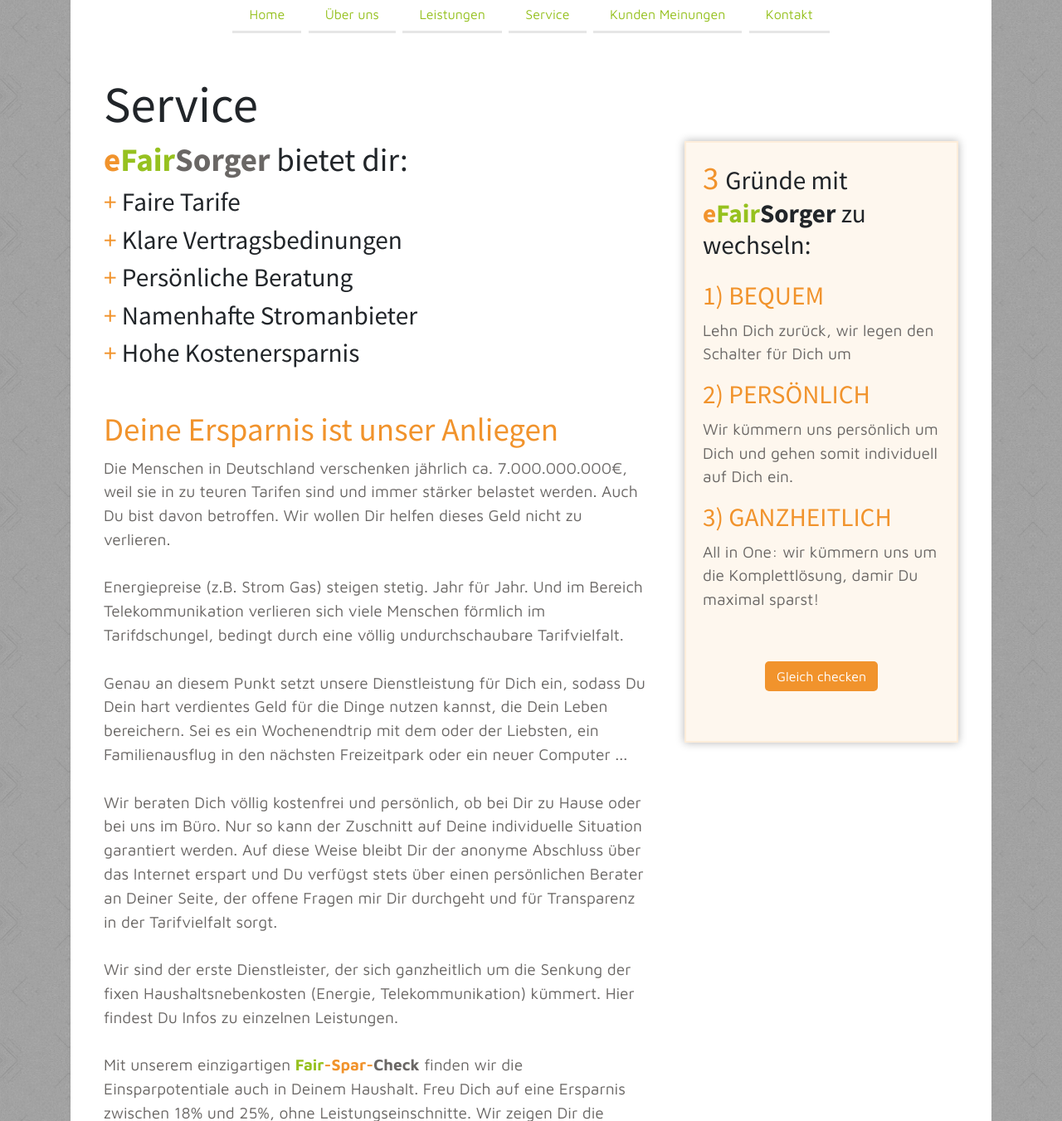
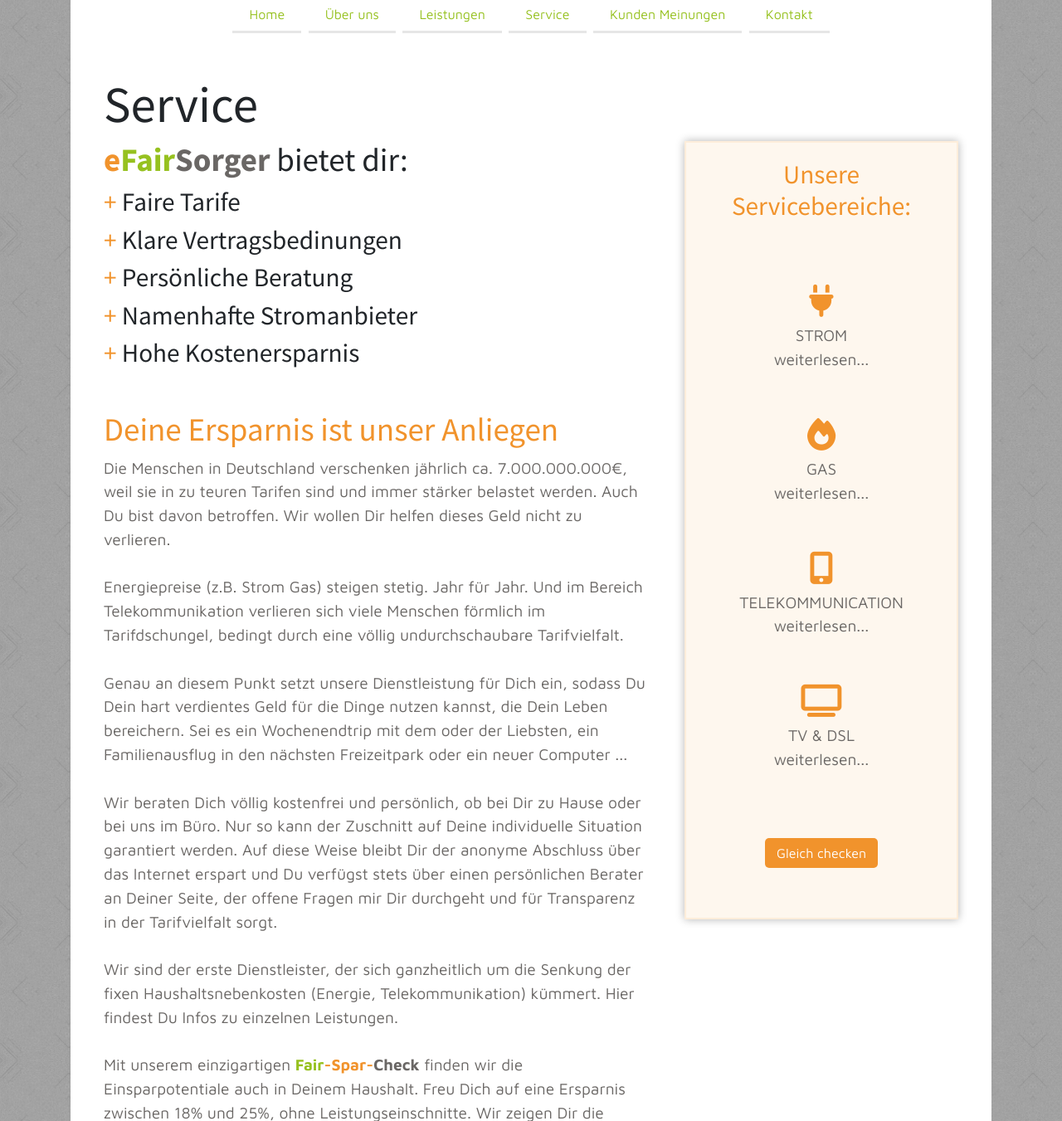
Before and after one commit to eFairSorger-GbR/efairsorger_homepage, a PHP site: page /service.html in a window 1280 px wide. Shown: the part 216-1567 px from the top of the page at 83% size. Run offline with PHP 8.4, Linux system fonts and the light colour scheme; some libraries are stand-ins or nearby versions.

Commit message:
FEAT: service sidebar done

```diff
--- a/assets/stylesheets/css/config/basic-styles.css
+++ b/assets/stylesheets/css/config/basic-styles.css
@@ -21,3 +21,8 @@
   margin: 0 0 20px 0;
   border: 3px solid #e6e6e6;
   box-shadow: rgba(0, 0, 0, 0.298039) 0pt 0px 5px; }
+
+.hover-opacity {
+  padding: 20px 0 !important; }
+  .hover-opacity:hover {
+    opacity: 0.6; }
--- a/assets/stylesheets/css/style.css
+++ b/assets/stylesheets/css/style.css
@@ -114,6 +114,11 @@
   margin: 0 0 20px 0;
   border: 3px solid #e6e6e6;
   box-shadow: rgba(0, 0, 0, 0.298039) 0pt 0px 5px; }
+
+.hover-opacity {
+  padding: 20px 0 !important; }
+  .hover-opacity:hover {
+    opacity: 0.6; }
 
 #current {
   transition: border 3px solid #F1932C; }
--- a/assets/stylesheets/scss/config/basic-styles.scss
+++ b/assets/stylesheets/scss/config/basic-styles.scss
@@ -36,3 +36,11 @@
   border: 3px solid $color-grey-light;
   box-shadow: rgba(0, 0, 0, 0.298039) 0pt 0px 5px;
 }
+
+.hover-opacity {
+  padding: 20px 0 !important;
+
+  &:hover {
+    opacity: 0.6;
+  }
+}
--- a/service.html
+++ b/service.html
@@ -98,7 +98,7 @@
               <a id="silent-link" href="/impressum.html" class="btn-main">checken lassen</a>
             </section>
 
-            <section class="section-bordered">
+            <section id="strom" class="section-bordered">
               <h2>Strom</h2>
               <p>
                 Jahr für Jahr steigen die Strompreise.
@@ -115,7 +115,7 @@
               </p>
             </section>
 
-            <section class="section-bordered">
+            <section id="gas" class="section-bordered">
               <h2>Gas</h2>
               <p>
                 Gas gehört seit vielen Jahren zu den wichtigsten Energieträger unserer Gesellschaft. Ob fürs Heizen, Kochen, die Warmwasseraufbereitung oder zur Energieerzeugung - eine Welt ohne Gas ist nicht vorstellbar.
@@ -126,7 +126,7 @@
               </p>
             </section>
 
-            <section class="section-bordered">
+            <section id="tele" class="section-bordered">
               <h2>Telekommunikation</h2>
               <p>
                 Kaum ein Bereich unterliegt so vielen Veränderungen wie die Telekommunikation. Sonderangebote und ständig veränderte Leistungsmerkmale verwirren Dich und viele andere Menschen und sorgen und oft für böse Überraschungen bei der monatlichen Abrechnung.
@@ -141,7 +141,7 @@
               </p>
             </section>
 
-            <section class="section-bordered">
+            <section id="dsl" class="section-bordered">
               <h2>TV & Internet</h2>
               <p>
                 Ständig wechselnde Angebote und neue Tarife verunsichern den Verbraucher. Eine Übersicht zu behalten gleicht einer sportlichen Höchstleistung.
@@ -152,17 +152,45 @@
               </p>
             </section>
           </div>
-          <div class="right-sidebar">
-            <h2 class="color-sec inline">3 </h2><h3 class="inline">Gründe mit <span class="color-sec fbold">e</span><span class="color-main fbold">Fair</span><span class="fbold">Sorger</span> zu wechseln:</h3>
+          <div class="right-sidebar text-center">
+            <h3 class="color-sec">Unsere Servicebereiche:</h2>
             <br><br>
-            <h3 class="color-sec">1) BEQUEM</h3>
-            <p>Lehn Dich zurück, wir legen den Schalter für Dich um</p>
-
-            <h3 class="color-sec">2) PERSÖNLICH</h3>
-            <p>Wir kümmern uns persönlich um Dich und gehen somit individuell auf Dich ein.</p>
-
-            <h3 class="color-sec">3) GANZHEITLICH</h3>
-            <p>All in One: wir kümmern uns um die Komplettlösung, damir Du maximal sparst!</p>
+            <a href="#strom">
+              <div class="hover-opacity">
+                <h2 class="color-sec"><i class="fas fa-plug"></i></h2>
+                <p>
+                  STROM <br>
+                  weiterlesen...
+                </p>
+              </div>
+            </a>
+            <a href="#gas">
+              <div class="hover-opacity">
+                <h2 class="color-sec"><i class="fas fa-fire"></i></h2>
+                <p>
+                  GAS <br>
+                  weiterlesen...
+                </p>
+              </div>
+            </a>
+            <a href="#tele">
+              <div class="hover-opacity">
+                <h2 class="color-sec"><i class="fas fa-mobile-alt"></i></h2>
+                <p>
+                  TELEKOMMUNICATION <br>
+                  weiterlesen...
+                </p>
+              </div>
+            </a>
+            <a href="#dsl">
+              <div class="hover-opacity">
+                <h2 class="color-sec"><i class="fas fa-tv"></i></h2>
+                <p>
+                  TV & DSL <br>
+                  weiterlesen...
+                </p>
+              </div>
+            </a>
 
             <div class="text-center">
               <a href="/impressum.html" class="btn-main">Gleich checken</a>
```
